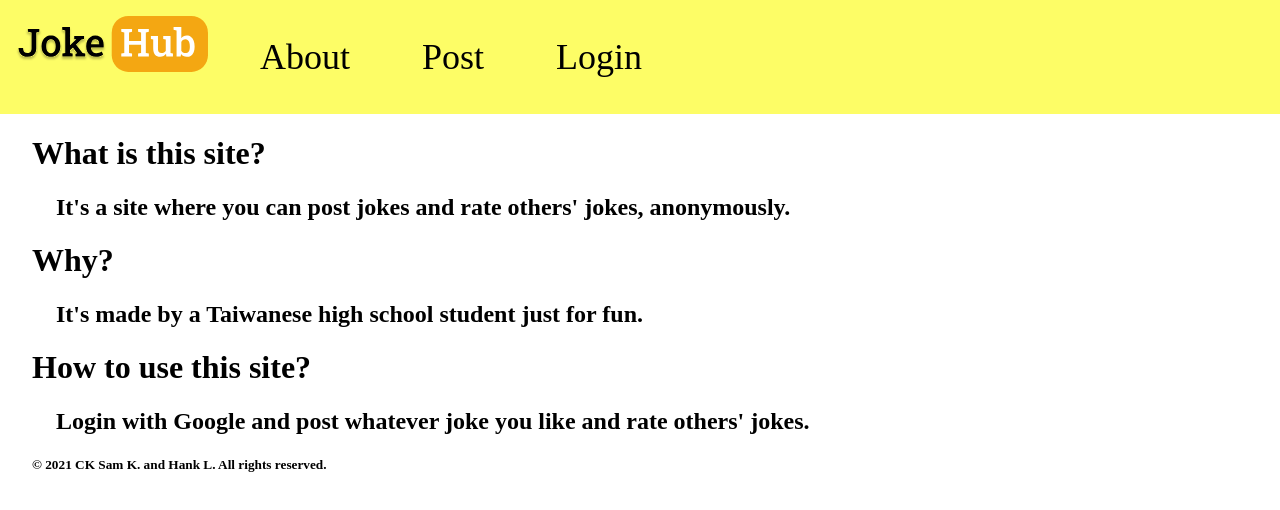
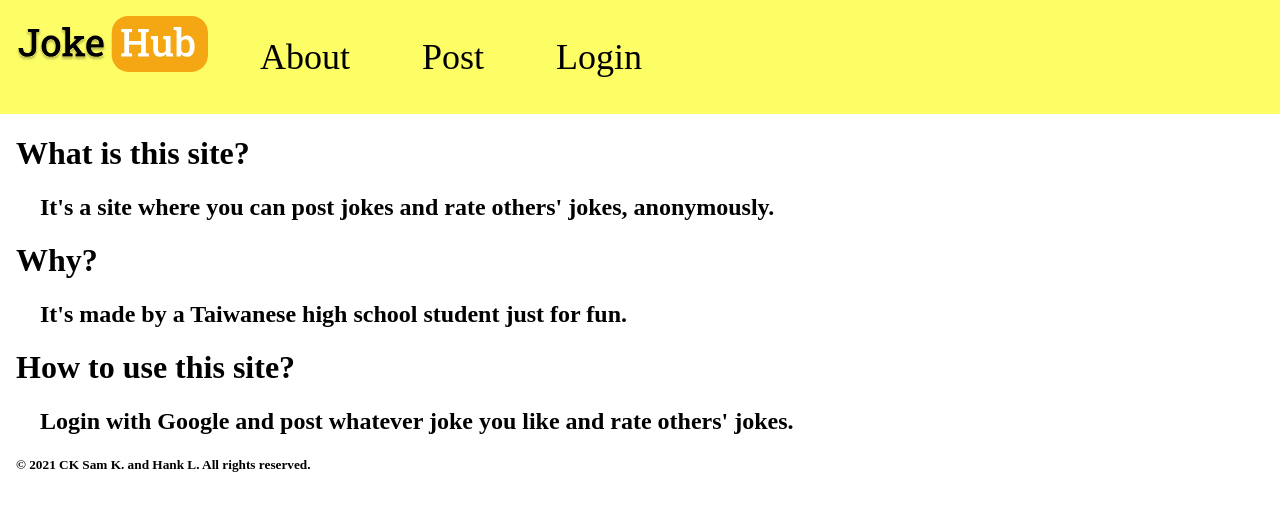
Before and after one commit to SamTech37/jokehub, a React (Create React App) app: page /about in a window 1280 px wide. Shown: the top 510 px of the page. Built offline with nearby package versions, Linux system fonts and the light colour scheme; no server answers; the database is empty.

Commit message:
add error catcher for login and posting error

```diff
--- a/src/App.js
+++ b/src/App.js
@@ -38,6 +38,7 @@ function App() {
   const postsColletionRef = collection(db, "posts");
   const postJoke = async (newContent) => {
     //write data
+    try {
       await addDoc(postsColletionRef, {
         content: newContent,
         time: serverTimestamp(),
@@ -46,6 +47,9 @@ function App() {
         totalRating: Number(0),
         ratedUsers: [],
       });
+    } catch (error) {
+      alert("Post Failed, Please Try Again.");
+    }
   };
   const rateJoke = async (id, userRate) => {
     const jokeDoc = doc(db, "posts", id);
@@ -87,7 +91,9 @@ function App() {
 
   const userSignIn = () => {
     const provider = new GoogleAuthProvider();
-    signInWithPopup(auth, provider);
+    signInWithPopup(auth, provider).catch((error) => {
+      alert("Login Failed, Please Try Again.");
+    });
   };
 
   const userSignOut = () => {
--- a/src/Components/About.js
+++ b/src/Components/About.js
@@ -2,7 +2,8 @@ import React from "react";
 import styled from "styled-components";
 
 const Body = styled.div`
-  padding-left: 2em;
+  margin-right: 1em;
+  margin-left: 1em;
   font-family: "Times New Roman", Times, serif;
   h2 {
     padding-left: 1em;
```
Lines whose indentation alone changed are shown as unchanged.
